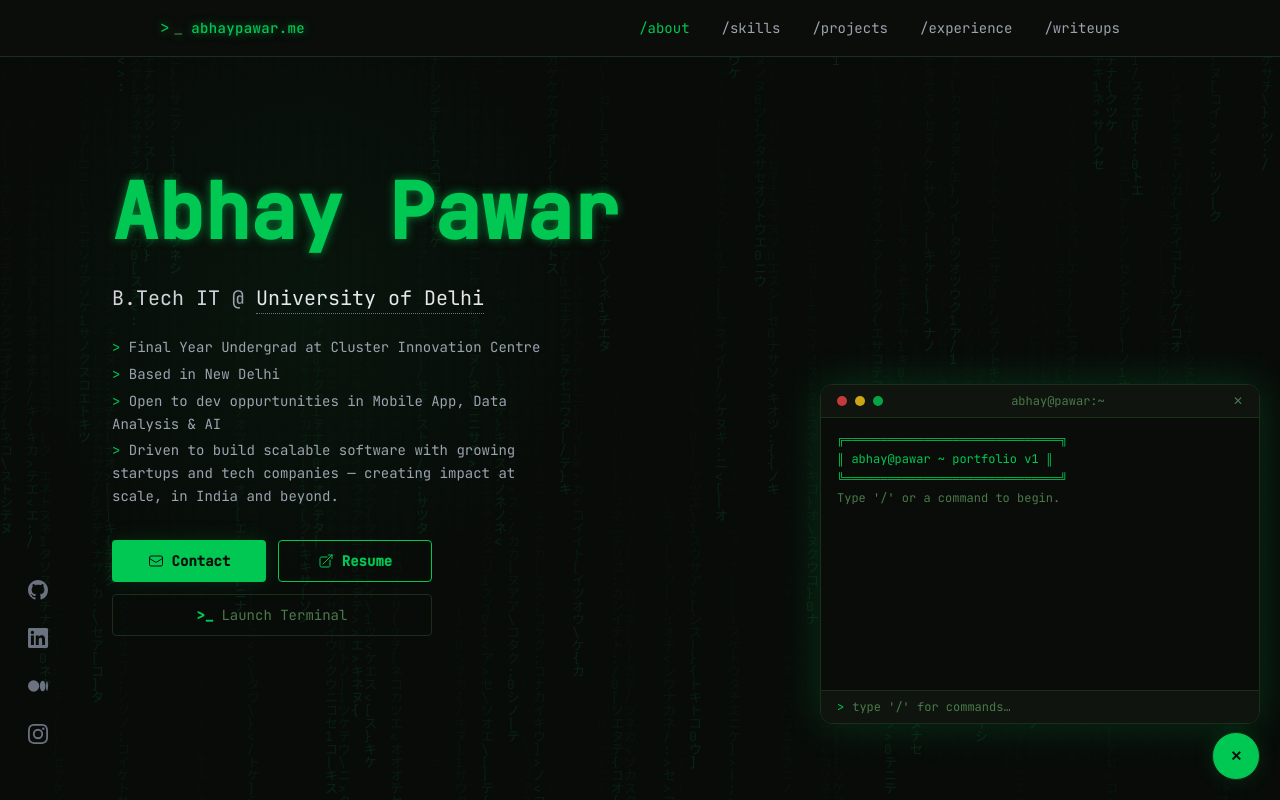
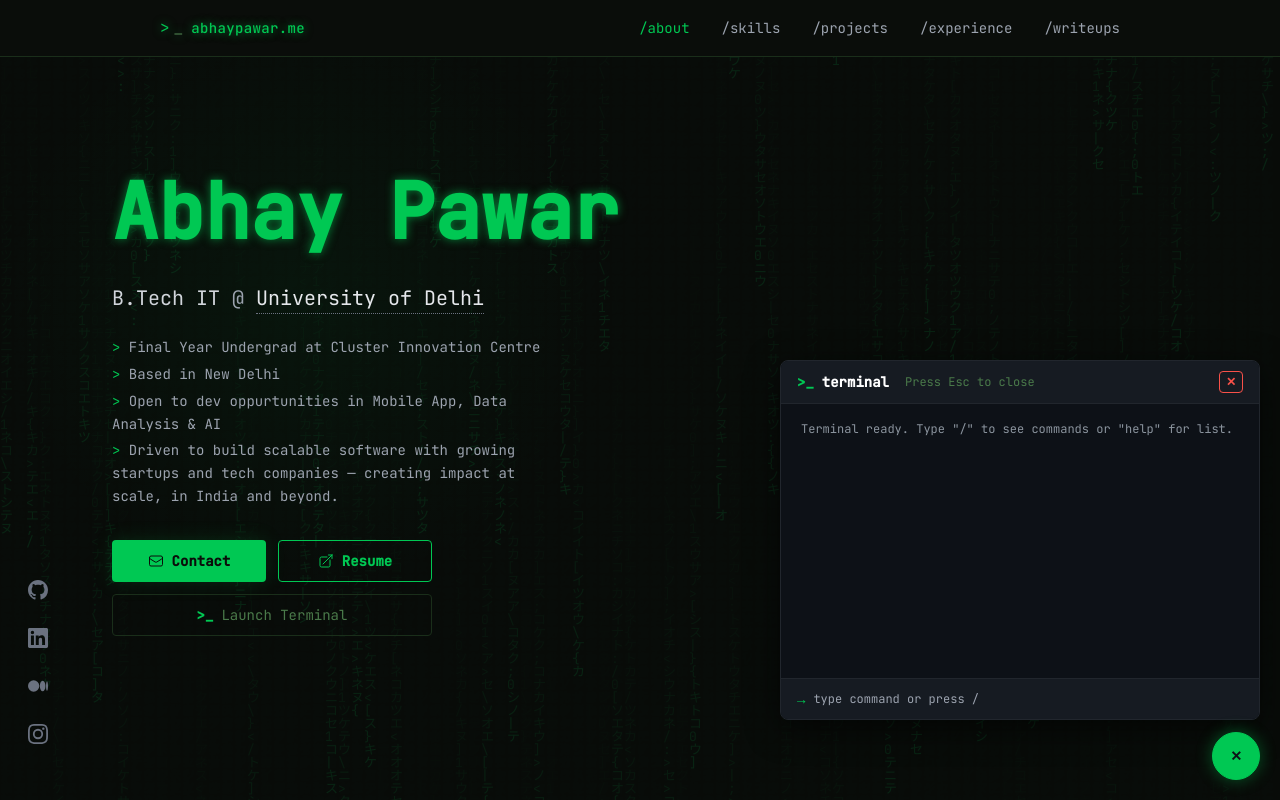
Before and after one commit to abhaygzb15/abhaygzb15.github.io, a React (Vite) app: page / in a window 1280 px wide. Both pictures are taken after a click on the button ">_". Shown: the top 800 px of the page. Built offline with nearby package versions, Linux system fonts and the light colour scheme.

Commit message:
feat: redesign terminal UI to match reference screenshot
Dark navy palette, slash menu with header/nav hints, green left
border on active row, arrow prefix input bar, red outlined close button.

https://claude.ai/code/session_011uJipQRXefebSEbdacEEK3

```diff
--- a/src/components/Terminal/Terminal.tsx
+++ b/src/components/Terminal/Terminal.tsx
@@ -1,32 +1,30 @@
 import { useState, useRef, useEffect, KeyboardEvent } from 'react'
 
 interface Line {
-  type: 'input' | 'output' | 'error' | 'banner'
+  type: 'cmd' | 'output' | 'error' | 'banner'
   text: string
 }
 
 const BANNER: Line[] = [
-  { type: 'banner', text: '╔══════════════════════════════╗' },
-  { type: 'banner', text: '║  abhay@pawar ~ portfolio v1  ║' },
-  { type: 'banner', text: '╚══════════════════════════════╝' },
-  { type: 'output', text: "Type '/' or a command to begin." },
-  { type: 'output', text: '' },
+  { type: 'banner', text: 'Terminal ready. Type "/" to see commands or "help" for list.' },
+  { type: 'banner', text: '' },
 ]
 
 const SLASH_OPTIONS: { cmd: string; desc: string }[] = [
-  { cmd: 'whoami',       desc: 'who am I?' },
-  { cmd: 'about',        desc: 'short intro' },
-  { cmd: 'education',    desc: 'academic background' },
-  { cmd: 'skills',       desc: 'tech stack & tools' },
-  { cmd: 'experience',   desc: 'internships & roles' },
-  { cmd: 'projects',     desc: 'notable projects' },
-  { cmd: 'publications', desc: 'research work' },
-  { cmd: 'contact',      desc: 'reach me' },
-  { cmd: 'clear',        desc: 'clear terminal' },
+  { cmd: 'help',         desc: 'Show all available commands' },
+  { cmd: 'about',        desc: 'Learn about me' },
+  { cmd: 'education',    desc: 'My academic background' },
+  { cmd: 'skills',       desc: 'View my tech stack' },
+  { cmd: 'experience',   desc: 'See my work history' },
+  { cmd: 'projects',     desc: 'See my work' },
+  { cmd: 'publications', desc: 'My research work' },
+  { cmd: 'contact',      desc: 'Get in touch' },
+  { cmd: 'whoami',       desc: 'Who am I?' },
+  { cmd: 'clear',        desc: 'Clear the terminal' },
 ]
 
 const COMMANDS: Record<string, string[]> = {
-  help: SLASH_OPTIONS.map((o) => `  /${o.cmd.padEnd(14)} — ${o.desc}`),
+  help: SLASH_OPTIONS.map((o) => `${o.cmd.padEnd(16)} ${o.desc}`),
 
   whoami: [
     'Abhay Pawar',
@@ -35,11 +33,11 @@ const COMMANDS: Record<string, string[]> = {
   ],
 
   about: [
-    '> Abhay Pawar — B.Tech IT & Mathematical Innovation',
-    '> University of Delhi | CGPA: 8.97',
-    '> Published researcher (Cryobiology, 2026)',
-    '> Hackathon finalist (SIH 2024, national level)',
-    '> Based in New Delhi, India',
+    'Abhay Pawar — B.Tech IT & Mathematical Innovation',
+    'University of Delhi | CGPA: 8.97',
+    'Published researcher (Cryobiology, 2026)',
+    'Hackathon finalist (SIH 2024, national level)',
+    'Based in New Delhi, India',
   ],
 
   education: [
@@ -48,7 +46,7 @@ const COMMANDS: Record<string, string[]> = {
     'Batch: 2022 – 2026 | CGPA: 8.97',
     '',
     'Class XII — 95.8% | Delhi Public School',
-    'Class X  — 95.4% | Delhi Public School',
+    'Class X   — 95.4% | Delhi Public School',
   ],
 
   skills: [
@@ -60,22 +58,22 @@ const COMMANDS: Record<string, string[]> = {
   ],
 
   experience: [
-    '→ Research Intern | IIT Bombay (Nov 2024)',
-    '  Cryo-bio ML model; paper published in Cryobiology',
+    'Research Intern | IIT Bombay (Nov 2024)',
+    'Cryo-bio ML model; paper published in Cryobiology',
     '',
-    '→ App Dev Intern | Uttarakhand IT Dev Agency',
-    '  Agri advisory Flutter app; reached 500+ farmers',
+    'App Dev Intern | Uttarakhand IT Dev Agency',
+    'Agri advisory Flutter app; reached 500+ farmers',
     '',
-    '→ ML Intern | Graminnovation (Jun–Jul 2024)',
-    '  Crop & soil prediction models (95%+ accuracy)',
+    'ML Intern | Graminnovation (Jun–Jul 2024)',
+    'Crop & soil prediction models (95%+ accuracy)',
   ],
 
   projects: [
-    '★ CiceroneAI — AI travel planner (Flutter + Gemini)',
-    '★ DigiLocker Chatbot — Dialogflow + GCP deployment',
-    '★ SpeakMed — multilingual healthcare app (SIH 2024)',
-    '★ Krishak Mitra — agri advisory Flutter app',
-    '★ Cryobiology ML — predictive model for IIT Bombay',
+    'CiceroneAI       — AI travel planner (Flutter + Gemini)',
+    'DigiLocker Bot   — Dialogflow + GCP deployment',
+    'SpeakMed         — multilingual healthcare app (SIH 2024)',
+    'Krishak Mitra    — agri advisory Flutter app',
+    'Cryobiology ML   — predictive model for IIT Bombay',
   ],
 
   publications: [
@@ -102,22 +100,21 @@ const processCommand = (raw: string): Line[] => {
   if (cmd === 'clear') return []
   const response = COMMANDS[cmd]
   if (response) return response.map((t) => ({ type: 'output' as const, text: t }))
-  return [{ type: 'error', text: `command not found: ${cmd}. Type '/' for options.` }]
+  return [{ type: 'error', text: `command not found: "${cmd}". Type "/" for options.` }]
 }
 
 const Terminal = () => {
-  const [open, setOpen]         = useState(false)
-  const [lines, setLines]       = useState<Line[]>(BANNER)
-  const [input, setInput]       = useState('')
-  const [history, setHistory]   = useState<string[]>([])
-  const [histIdx, setHistIdx]   = useState(-1)
-  const [slashOpen, setSlashOpen] = useState(false)
+  const [open, setOpen]               = useState(false)
+  const [lines, setLines]             = useState<Line[]>(BANNER)
+  const [input, setInput]             = useState('')
+  const [history, setHistory]         = useState<string[]>([])
+  const [histIdx, setHistIdx]         = useState(-1)
+  const [slashOpen, setSlashOpen]     = useState(false)
   const [highlighted, setHighlighted] = useState(0)
 
   const bottomRef = useRef<HTMLDivElement>(null)
   const inputRef  = useRef<HTMLInputElement>(null)
 
-  // Filter slash options by what user typed after "/"
   const slashFilter = input.startsWith('/')
     ? SLASH_OPTIONS.filter((o) => o.cmd.startsWith(input.slice(1).toLowerCase()))
     : SLASH_OPTIONS
@@ -130,7 +127,6 @@ const Terminal = () => {
     if (open) setTimeout(() => inputRef.current?.focus(), 50)
   }, [open])
 
-  // Show slash menu when input starts with "/"
   useEffect(() => {
     setSlashOpen(input.startsWith('/'))
     setHighlighted(0)
@@ -138,18 +134,16 @@ const Terminal = () => {
 
   const runCommand = (cmd: string) => {
     setSlashOpen(false)
-
     if (cmd.toLowerCase() === 'clear') {
       setLines([...BANNER])
       setInput('')
       setHistIdx(-1)
       return
     }
-
-    const inputLine: Line = { type: 'input', text: `> ${cmd}` }
+    const cmdLine: Line = { type: 'cmd', text: cmd }
     const output = processCommand(cmd)
     if (cmd) setHistory((h) => [cmd, ...h].slice(0, 50))
-    setLines((prev) => [...prev, inputLine, ...output])
+    setLines((prev) => [...prev, cmdLine, ...output, { type: 'output', text: '' }])
     setInput('')
     setHistIdx(-1)
   }
@@ -164,135 +158,156 @@ const Terminal = () => {
 
   const onKeyDown = (e: KeyboardEvent<HTMLInputElement>) => {
     if (slashOpen && slashFilter.length > 0) {
-      if (e.key === 'ArrowUp') {
-        e.preventDefault()
-        setHighlighted((p) => (p - 1 + slashFilter.length) % slashFilter.length)
-        return
-      }
-      if (e.key === 'ArrowDown') {
-        e.preventDefault()
-        setHighlighted((p) => (p + 1) % slashFilter.length)
-        return
-      }
-      if (e.key === 'Escape') {
-        setSlashOpen(false)
-        setInput('')
-        return
-      }
+      if (e.key === 'ArrowUp')   { e.preventDefault(); setHighlighted((p) => (p - 1 + slashFilter.length) % slashFilter.length); return }
+      if (e.key === 'ArrowDown') { e.preventDefault(); setHighlighted((p) => (p + 1) % slashFilter.length); return }
+      if (e.key === 'Escape')    { setSlashOpen(false); setInput(''); return }
     }
-
-    if (e.key === 'Enter') { submit(); return }
-
+    if (e.key === 'Enter')  { submit(); return }
+    if (e.key === 'Escape') { setOpen(false); return }
     if (!slashOpen) {
       if (e.key === 'ArrowUp') {
         e.preventDefault()
         const next = Math.min(histIdx + 1, history.length - 1)
-        setHistIdx(next)
-        setInput(history[next] ?? '')
+        setHistIdx(next); setInput(history[next] ?? '')
       }
       if (e.key === 'ArrowDown') {
         e.preventDefault()
         const next = histIdx - 1
         if (next < 0) { setHistIdx(-1); setInput(''); return }
-        setHistIdx(next)
-        setInput(history[next] ?? '')
+        setHistIdx(next); setInput(history[next] ?? '')
       }
     }
   }
 
   return (
-    <div className="fixed bottom-5 right-5 z-50 flex flex-col items-end gap-2">
+    <div className="fixed bottom-5 right-5 z-50 flex flex-col items-end gap-3">
 
       {/* Terminal window */}
       {open && (
         <div
-          className="w-[380px] sm:w-[440px] rounded-xl border border-terminal-border shadow-terminal-lg overflow-hidden flex flex-col"
-          style={{ height: '340px', background: 'rgba(10, 13, 10, 0.97)' }}
+          className="w-[420px] sm:w-[480px] rounded-lg overflow-hidden flex flex-col"
+          style={{
+            height: '360px',
+            background: '#0d1117',
+            border: '1px solid #21262d',
+            boxShadow: '0 8px 32px rgba(0,0,0,0.6)',
+          }}
         >
-          {/* Title bar */}
-          <div className="flex items-center justify-between px-4 py-2 border-b border-terminal-border bg-terminal-bg-card select-none">
+          {/* ── Title bar ── */}
+          <div
+            className="flex items-center justify-between px-4 py-2.5 shrink-0"
+            style={{ background: '#161b22', borderBottom: '1px solid #21262d' }}
+          >
             <div className="flex items-center gap-2">
-              <span className="w-2.5 h-2.5 rounded-full bg-red-500 opacity-80" />
-              <span className="w-2.5 h-2.5 rounded-full bg-yellow-400 opacity-80" />
-              <span className="w-2.5 h-2.5 rounded-full bg-terminal-green opacity-80" />
+              <span className="font-mono text-sm font-bold" style={{ color: '#00c853' }}>{'>'}_</span>
+              <span className="font-mono text-sm font-semibold text-white">terminal</span>
+              <span className="font-mono text-xs ml-2" style={{ color: '#4a7a4a' }}>Press Esc to close</span>
             </div>
-            <span className="font-mono text-xs text-terminal-muted">abhay@pawar:~</span>
             <button
               onClick={() => setOpen(false)}
-              className="font-mono text-terminal-muted hover:text-terminal-green text-xs transition-colors"
+              className="font-mono text-xs font-bold px-1.5 py-0.5 rounded transition-colors"
+              style={{ color: '#f85149', border: '1px solid #f85149' }}
             >
               ✕
             </button>
           </div>
 
-          {/* Output area */}
-          <div className="flex-1 overflow-y-auto px-4 py-3 font-mono text-xs leading-relaxed">
+          {/* ── Output area ── */}
+          <div className="flex-1 overflow-y-auto px-5 py-4 font-mono text-xs leading-relaxed">
             {lines.map((line, i) => (
-              <div
-                key={i}
-                className={
-                  line.type === 'input'  ? 'text-gray-300' :
-                  line.type === 'error'  ? 'text-red-400'  :
-                  line.type === 'banner' ? 'text-terminal-green' :
-                  'text-terminal-muted'
-                }
-              >
-                {line.text || '\u00A0'}
+              <div key={i}>
+                {line.type === 'cmd' ? (
+                  <div className="flex items-center gap-2 mb-1">
+                    <span style={{ color: '#00c853' }}>→</span>
+                    <span className="font-semibold" style={{ color: '#00c853' }}>{line.text}</span>
+                  </div>
+                ) : line.type === 'error' ? (
+                  <div style={{ color: '#f85149' }}>{line.text || '\u00A0'}</div>
+                ) : line.type === 'banner' ? (
+                  <div style={{ color: '#8b949e' }}>{line.text || '\u00A0'}</div>
+                ) : (
+                  <div style={{ color: '#c9d1d9' }}>{line.text || '\u00A0'}</div>
+                )}
               </div>
             ))}
             <div ref={bottomRef} />
           </div>
 
-          {/* Slash command popup */}
+          {/* ── Slash command menu ── */}
           {slashOpen && slashFilter.length > 0 && (
-            <div className="border-t border-terminal-border bg-terminal-bg-card">
+            <div
+              className="shrink-0"
+              style={{ borderTop: '1px solid #21262d', background: '#161b22', maxHeight: '220px', overflowY: 'auto' }}
+            >
+              {/* Menu header */}
+              <div
+                className="flex items-center justify-between px-4 py-1.5 font-mono text-xs"
+                style={{ borderBottom: '1px solid #21262d', color: '#8b949e' }}
+              >
+                <span>Commands</span>
+                <span>↑↓ navigate • Enter select</span>
+              </div>
+              {/* Options */}
               {slashFilter.map((opt, i) => (
                 <button
                   key={opt.cmd}
                   onMouseDown={(e) => { e.preventDefault(); runCommand(opt.cmd) }}
                   onMouseEnter={() => setHighlighted(i)}
-                  className={`w-full flex items-center gap-3 px-4 py-1.5 text-left font-mono text-xs transition-colors
-                    ${i === highlighted
-                      ? 'bg-terminal-border text-terminal-green'
-                      : 'text-gray-400 hover:text-terminal-green'
-                    }`}
+                  className="w-full flex items-center justify-between px-4 py-2 font-mono text-xs text-left transition-colors"
+                  style={{
+                    background: i === highlighted ? 'rgba(0,200,83,0.12)' : 'transparent',
+                    borderLeft: i === highlighted ? '2px solid #00c853' : '2px solid transparent',
+                  }}
                 >
-                  <span className="text-terminal-green opacity-60">/</span>
-                  <span className="w-24 shrink-0">{opt.cmd}</span>
-                  <span className="text-terminal-muted truncate">— {opt.desc}</span>
+                  <span
+                    className="font-semibold"
+                    style={{ color: i === highlighted ? '#00c853' : '#e6edf3' }}
+                  >
+                    {opt.cmd}
+                  </span>
+                  <span style={{ color: '#8b949e' }}>{opt.desc}</span>
                 </button>
               ))}
             </div>
           )}
 
-          {/* Input bar */}
-          <div className="flex items-center gap-2 px-4 py-2 border-t border-terminal-border bg-terminal-bg-card">
-            <span className="font-mono text-terminal-green text-xs select-none">{'>'}</span>
+          {/* ── Input bar ── */}
+          <div
+            className="flex items-center gap-2 px-4 py-2.5 shrink-0"
+            style={{ borderTop: '1px solid #21262d', background: '#161b22' }}
+          >
+            <span className="font-mono text-sm font-bold shrink-0" style={{ color: '#00c853' }}>→</span>
             <input
               ref={inputRef}
               value={input}
               onChange={(e) => setInput(e.target.value)}
               onKeyDown={onKeyDown}
-              placeholder="type '/' for commands…"
+              placeholder="type command or press /"
               autoComplete="off"
               spellCheck={false}
-              className="flex-1 bg-transparent font-mono text-xs text-gray-200 placeholder-terminal-muted outline-none caret-terminal-green"
+              className="flex-1 bg-transparent font-mono text-xs outline-none"
+              style={{ color: '#e6edf3', caretColor: '#00c853' }}
             />
           </div>
         </div>
       )}
 
-      {/* Toggle button */}
+      {/* ── Toggle button ── */}
       <button
         onClick={() => setOpen((p) => !p)}
         title={open ? 'Close terminal' : 'Open terminal'}
-        className={`w-12 h-12 rounded-full border border-terminal-border font-mono text-sm font-bold
-                    transition-all duration-200 shadow-terminal select-none
-                    ${open
-                      ? 'bg-terminal-green text-terminal-bg hover:bg-terminal-green-glow'
-                      : 'bg-terminal-bg text-terminal-green hover:border-terminal-green hover:shadow-terminal-lg'
-                    }`}
-        style={open ? {} : { boxShadow: '0 0 12px rgba(0,200,83,0.25)' }}
+        className="w-12 h-12 rounded-full font-mono text-sm font-bold transition-all duration-200 select-none"
+        style={open ? {
+          background: '#00c853',
+          color: '#0d1117',
+          border: '1px solid #00c853',
+          boxShadow: '0 0 16px rgba(0,200,83,0.4)',
+        } : {
+          background: '#0d1117',
+          color: '#00c853',
+          border: '1px solid #21262d',
+          boxShadow: '0 0 12px rgba(0,200,83,0.2)',
+        }}
       >
         {open ? '✕' : '>_'}
       </button>
```
